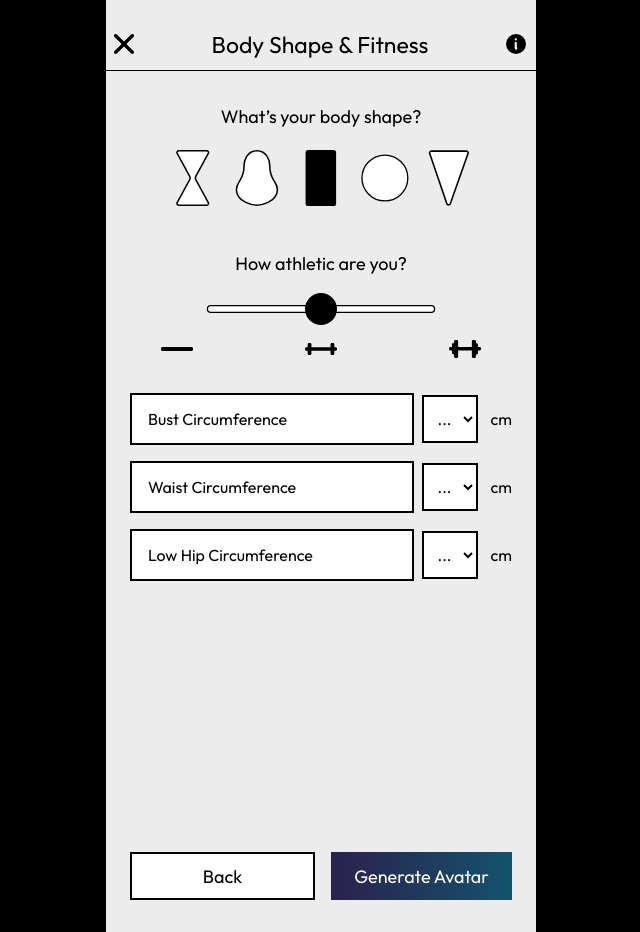
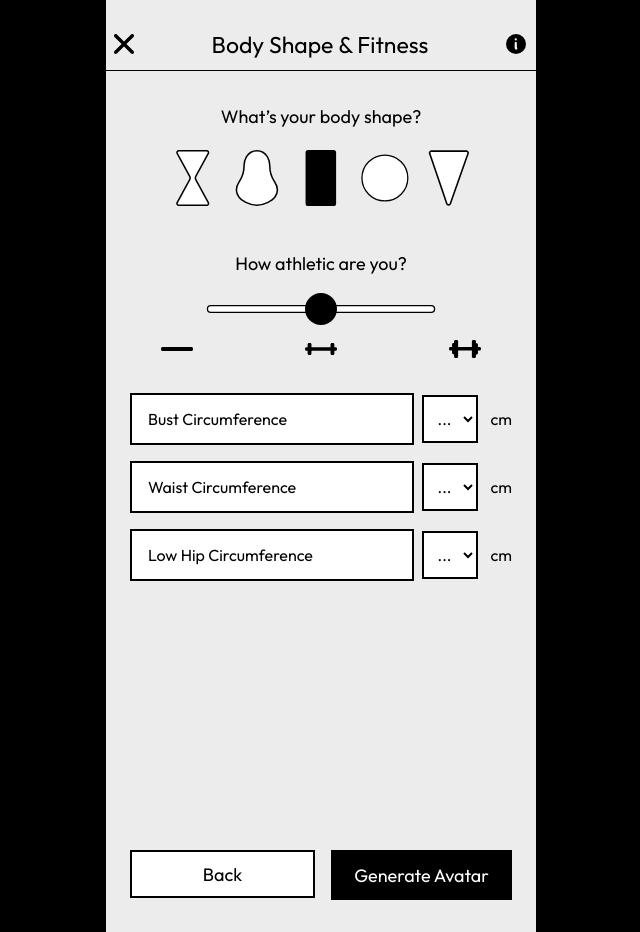
Before and after one commit to filipal/reagraph-vjezba, a React (Vite) app: page /quickmode in a window 1280 px wide. Shown: the whole page, without its empty margins (319-959 px from the left). Built offline with nearby package versions, Linux system fonts and the light colour scheme.

Commit message:
dodavanje komponente footer

```diff
--- /dev/null
+++ b/src/components/Footer.css
@@ -0,0 +1,14 @@
+.footer {
+  display: flex;
+  flex-direction: column;
+  gap: 16px;
+  padding: 0 24px 32px 24px;
+  width: 100%;
+  box-sizing: border-box;
+}
+
+.footer-actions {
+  display: flex;
+  gap: 16px;
+  width: 100%;
+}
--- /dev/null
+++ b/src/components/Footer.tsx
@@ -0,0 +1,10 @@
+import './Footer.css'
+import type { ReactNode } from 'react'
+
+export interface FooterProps {
+  children: ReactNode
+}
+
+export default function Footer({ children }: FooterProps) {
+  return <div className="footer">{children}</div>
+}
--- a/src/pages/BodyScanInfo.css
+++ b/src/pages/BodyScanInfo.css
@@ -81,7 +81,7 @@
   cursor: pointer;
   transition: background 0.2s, color 0.2s;
 }
-.quickmode-footer {
+/* .quickmode-footer {
   padding: 0 24px 32px 24px;
   width: 100%;
-}
+} */
--- a/src/pages/BodyScanInfo.tsx
+++ b/src/pages/BodyScanInfo.tsx
@@ -2,6 +2,7 @@
 import { useNavigate } from 'react-router-dom'
 import BodyScanIllustration from '../assets/BodyScanIllustration.png'
 import Header from '../components/Header'
+import Footer from '../components/Footer'
 import './BodyScanInfo.css'
 
 
@@ -31,10 +32,12 @@ export default function BodyScanInfo() {
         <div className="scan-illustration">
           <img src={BodyScanIllustration} alt="Body Scan Illustration" />
         </div>
-        <div className="quickmode-footer">
-          <button className="button-back-bs" onClick={() => navigate('/avatar-info')}>Back</button>
-          <button className="start-button-bs" onClick={() => navigate('/front-body-scan')}>Start Scanning</button>
-        </div>
+        <Footer>
+          <div className="footer-actions">
+            <button className="button-back" onClick={() => navigate('/avatar-info')}>Back</button>
+            <button className="button-create" onClick={() => navigate('/front-body-scan')}>Start Scanning</button>
+          </div>
+        </Footer>
       </div>
     </div>
   )
--- a/src/pages/LoggedInPage.css
+++ b/src/pages/LoggedInPage.css
@@ -68,9 +68,9 @@
   color: #fff;
 }
 
-.footer {
+/* .footer {
   padding: 16px;
-}
+} */
 
 .button-load {
   width: 100%;
--- a/src/pages/LoggedInPage.tsx
+++ b/src/pages/LoggedInPage.tsx
@@ -1,6 +1,7 @@
 import { useState } from 'react'
 import { useNavigate } from 'react-router-dom'
 import Header from '../components/Header'
+import Footer from '../components/Footer'
 import deleteIcon from '../assets/Delete Avatar.svg'
 import './LoggedInPage.css'
 
@@ -56,23 +57,10 @@ export default function LoggedInPage() {
           </li>
         ))}
       </ul>
-      <div className="footer">
+      <Footer>
         {showDeleteConfirm ? (
-          <>
-            <div className="delete-confirm">
-              Are you sure?
-            </div>
-            <div className="footer-actions">
-              <button className="button-back" onClick={() => setShowDeleteConfirm(null)}>
-                Cancel
-              </button>
-              <button className="button-create" onClick={confirmDelete}>
-                Delete Avatar
-              </button>
-            </div>
-          </>
+          <div className="delete-confirm">Are you sure?</div>
         ) : (
-          <>
           <button
             className={`button-load${selectedAvatarId === loadedAvatarId ? ' disabled' : ''}`}
             onClick={handleLoad}
@@ -80,17 +68,29 @@ export default function LoggedInPage() {
           >
             Load Avatar
           </button>
+        )}
         <div className="footer-actions">
+          {showDeleteConfirm ? (
+            <>
+              <button className="button-back" onClick={() => setShowDeleteConfirm(null)}>
+                Cancel
+              </button>
+              <button className="button-create" onClick={confirmDelete}>
+                Delete Avatar
+              </button>
+            </>
+          ) : (
+            <>
               <button className="button-back" onClick={() => navigate('/login')}>
                 Back
               </button>
               <button className="button-create" onClick={() => navigate('/avatar-info')}>
                 Create New Avatar
               </button>
-            </div>
             </>
           )}
         </div>
+      </Footer>
     </div>
   )
 }
--- a/src/pages/QuickMode.css
+++ b/src/pages/QuickMode.css
@@ -128,13 +128,13 @@
   margin-left: 4px;
 }
 
-.quickmode-footer {
+/* .quickmode-footer {
   display: flex;
   gap: 16px;
   padding: 0 24px 32px 24px;
   width: 100%;
   box-sizing: border-box;
-}
+} */
 .button-back {
   flex: 1;
   height: 48px;
--- a/src/pages/QuickMode.tsx
+++ b/src/pages/QuickMode.tsx
@@ -1,6 +1,7 @@
 import { useState } from 'react'
 import { useNavigate } from 'react-router-dom'
 import Header from '../components/Header'
+import Footer from '../components/Footer'
 import BodyShape1 from '../assets/BodyShape_1.svg?react'
 import BodyShape2 from '../assets/BodyShape_2.svg?react'
 import BodyShape3 from '../assets/BodyShape_3.svg?react'
@@ -194,12 +195,13 @@ export default function QuickMode() {
       </div>
 
       {/* Bottom Buttons */}
-      <div className="quickmode-footer">
+      <Footer>
+        <div className="footer-actions">
           <button className="button-back" onClick={() => navigate('/avatar-info')}>
             Back
           </button>
           <button
-          className="button-generate"
+            className="button-create"
             onClick={() => navigate('/unreal-measurements')}
             disabled={
               !selectedBodyShape ||
@@ -211,6 +213,7 @@ export default function QuickMode() {
             Generate Avatar
           </button>
         </div>
+      </Footer>
     </div>
   )
 }
```
Lines whose indentation alone changed are shown as unchanged.
